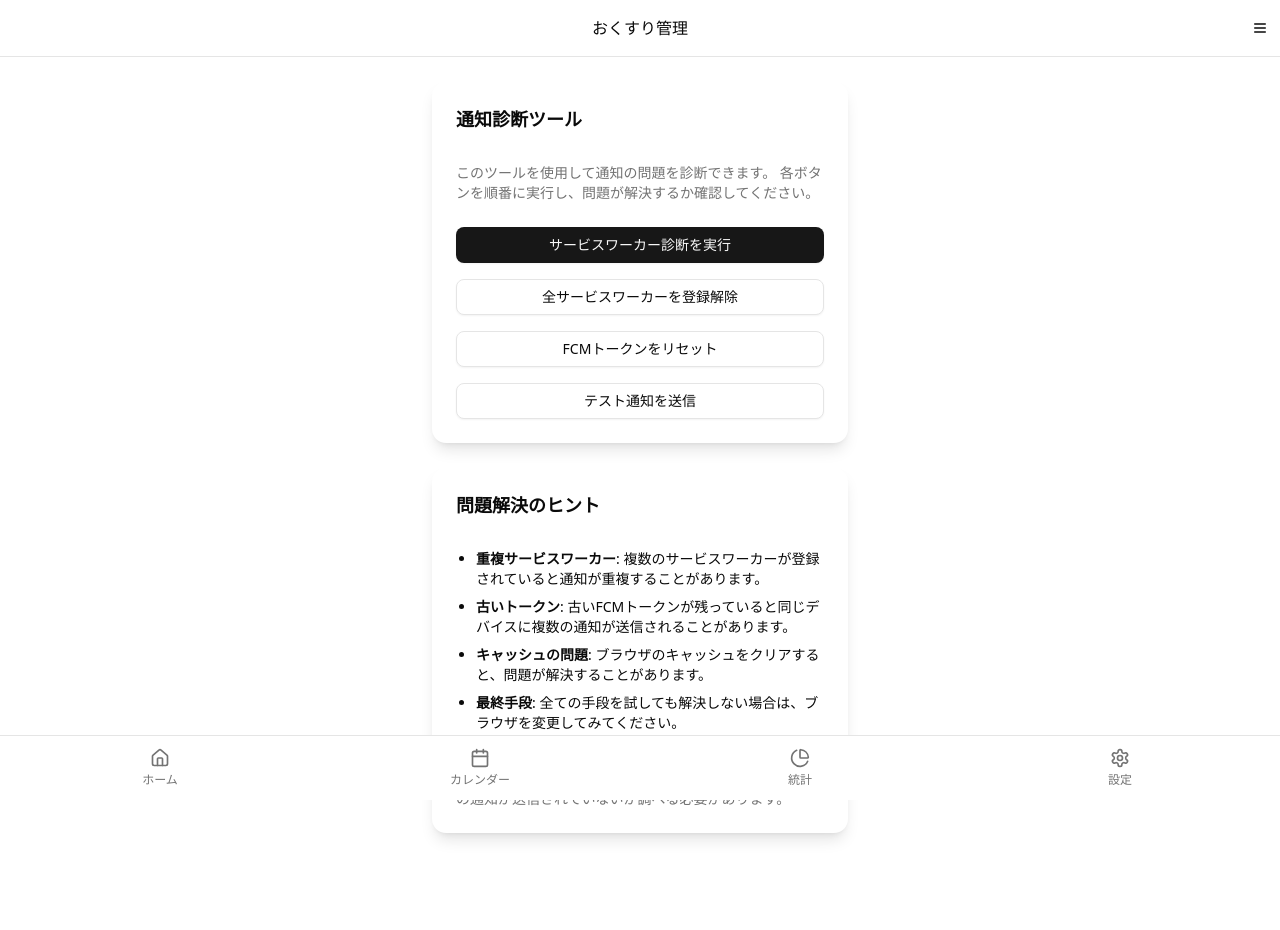
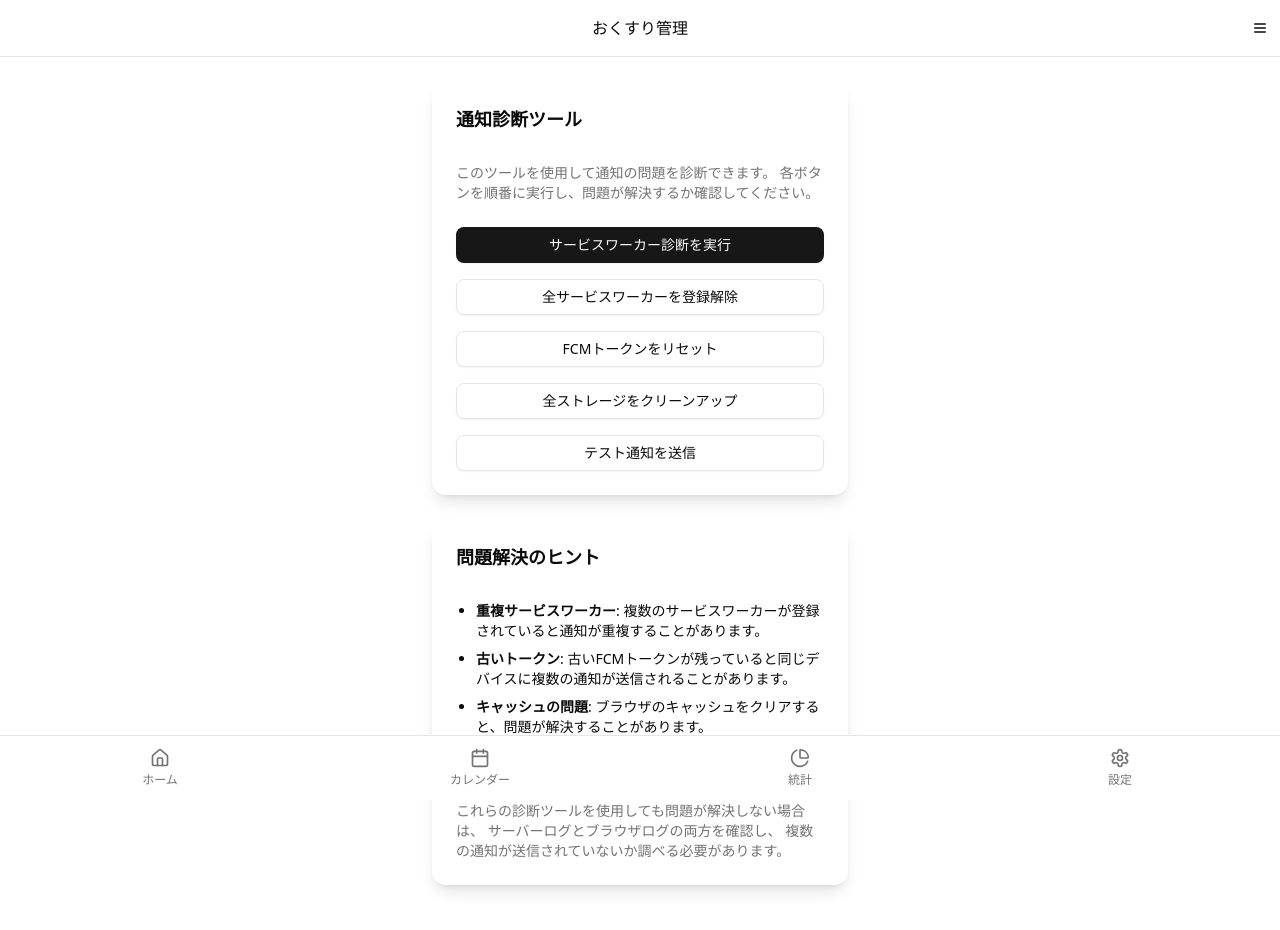
Before and after one commit to wato787/okusuri-frontend, a Next.js app: page /diagnose in a window 1280 px wide. Shown: the top 930 px of the page. Built offline with nearby package versions, Linux system fonts and the light colour scheme; no server answers.

Commit message:
feat: Firebase Messagingの初期化とストレージクリーンアップ機能追加

```diff
--- a/src/app/diagnose/page.tsx
+++ b/src/app/diagnose/page.tsx
@@ -2,7 +2,7 @@
 
 import { Button } from '@/components/ui/button';
 import { Card, CardContent, CardHeader, CardTitle } from '@/components/ui/card';
-import { messaging } from '@/lib/firebase';
+import { initializeMessaging, messaging } from '@/lib/firebase';
 import {
   debugServiceWorker,
   unregisterAllServiceWorkers,
@@ -12,19 +12,51 @@ import { useState } from 'react';
 import toast from 'react-hot-toast';
 
 export default function DiagnosePage() {
-  const [isLoading, setIsLoading] = useState(false);
-  const [diagnosticResults, setDiagnosticResults] = useState<string>('');
+  const [isLoading, setIsLoading] = useState<boolean>(false);
+  const [diagnosticResults, setDiagnosticResults] = useState<string | null>(
+    null
+  );
 
   const runDiagnostics = async () => {
     setIsLoading(true);
-    setDiagnosticResults('');
+    setDiagnosticResults(null);
 
     try {
       console.clear(); // コンソールをクリアして読みやすくする
+
+      // Firebase Messagingの初期化ステータスを確認
+      const currentMessaging = await initializeMessaging();
+      console.log(
+        'Firebase Messagingのステータス:',
+        currentMessaging ? '初期化完了' : '未初期化'
+      );
+
+      // サービスワーカーの診断
       await debugServiceWorker();
-      toast.success('診断が完了しました。ブラウザのコンソールを確認してください');
-      setDiagnosticResults('診断が完了しました。ブラウザのコンソールログを確認してください。');
-    } catch (error) {
+
+      // IndexedDBのデータベースを確認
+      try {
+        const databases = await window.indexedDB.databases();
+        console.log('IndexedDBデータベース一覧:', databases);
+      } catch (e) {
+        console.log('IndexedDBデータベース一覧の取得に失敗:', e);
+      }
+
+      // キャッシュの確認
+      try {
+        const caches = await window.caches.keys();
+        console.log('キャッシュ一覧:', caches);
+      } catch (e) {
+        console.log('キャッシュ一覧の取得に失敗:', e);
+      }
+
+      toast.success(
+        '診断が完了しました。ブラウザのコンソールを確認してください'
+      );
+      setDiagnosticResults(
+        '診断が完了しました。ブラウザのコンソールログを確認してください。'
+      );
+    } catch (error: any) {
       console.error('診断中にエラーが発生しました:', error);
       toast.error('診断中にエラーが発生しました');
       setDiagnosticResults(`エラー: ${error.message}`);
@@ -49,7 +81,7 @@ export default function DiagnosePage() {
           '一部のサービスワーカーの登録解除に失敗しました。コンソールを確認してください。'
         );
       }
-    } catch (error) {
+    } catch (error: any) {
       console.error('登録解除中にエラーが発生しました:', error);
       toast.error('登録解除中にエラーが発生しました');
       setDiagnosticResults(`エラー: ${error.message}`);
@@ -64,9 +96,7 @@ export default function DiagnosePage() {
       console.clear();
       const newToken = await resetFirebaseMessagingToken(messaging);
       if (newToken) {
-        toast.success(
-          'Firebase Messagingトークンのリセットに成功しました'
-        );
+        toast.success('Firebase Messagingトークンのリセットに成功しました');
         setDiagnosticResults(
           `Firebase Messagingトークンのリセットに成功しました。新しいトークン: ${newToken.substring(
             0,
@@ -79,9 +109,105 @@ export default function DiagnosePage() {
           'トークンのリセットに失敗しました。コンソールを確認してください。'
         );
       }
-    } catch (error) {
+    } catch (error: any) {
       console.error('トークンリセット中にエラーが発生しました:', error);
       toast.error('トークンリセット中にエラーが発生しました');
+      setDiagnosticResults(`エラー: ${error.message}`);
+    } finally {
+      setIsLoading(false);
+    }
+  };
+
+  const handleCleanupStorage = async () => {
+    setIsLoading(true);
+    try {
+      console.clear();
+      console.log('ブラウザのストレージをクリーンアップします...');
+
+      // IndexedDBのクリーンアップ
+      try {
+        const databases = await window.indexedDB.databases();
+        console.log('削除対象のIndexedDBデータベース:', databases);
+
+        for (const db of databases) {
+          if (
+            db.name &&
+            (db.name.includes('fcm') ||
+              db.name.includes('firebase') ||
+              db.name.includes('notification'))
+          ) {
+            console.log(`データベースを削除します: ${db.name}`);
+            await window.indexedDB.deleteDatabase(db.name);
+            console.log(`データベース ${db.name} を削除しました`);
+          }
+        }
+      } catch (e) {
+        console.error('IndexedDBのクリーンアップ中にエラー:', e);
+      }
+
+      // キャッシュのクリーンアップ
+      try {
+        const cacheKeys = await window.caches.keys();
+        console.log('削除対象のキャッシュ:', cacheKeys);
+
+        for (const key of cacheKeys) {
+          if (
+            key.includes('fcm') ||
+            key.includes('firebase') ||
+            key.includes('notification')
+          ) {
+            console.log(`キャッシュを削除します: ${key}`);
+            await window.caches.delete(key);
+            console.log(`キャッシュ ${key} を削除しました`);
+          }
+        }
+      } catch (e) {
+        console.error('キャッシュのクリーンアップ中にエラー:', e);
+      }
+
+      // ローカルストレージとセッションストレージのクリーンアップ
+      try {
+        for (let i = 0; i < localStorage.length; i++) {
+          const key = localStorage.key(i);
+          if (
+            key &&
+            (key.includes('fcm') ||
+              key.includes('firebase') ||
+              key.includes('notification'))
+          ) {
+            console.log(`ローカルストレージのアイテムを削除します: ${key}`);
+            localStorage.removeItem(key);
+          }
+        }
+
+        for (let i = 0; i < sessionStorage.length; i++) {
+          const key = sessionStorage.key(i);
+          if (
+            key &&
+            (key.includes('fcm') ||
+              key.includes('firebase') ||
+              key.includes('notification'))
+          ) {
+            console.log(`セッションストレージのアイテムを削除します: ${key}`);
+            sessionStorage.removeItem(key);
+          }
+        }
+      } catch (e) {
+        console.error('ストレージのクリーンアップ中にエラー:', e);
+      }
+
+      toast.success('ブラウザストレージのクリーンアップが完了しました');
+      setDiagnosticResults(
+        'ブラウザストレージのクリーンアップが完了しました。ページを再読み込みしてください。'
+      );
+
+      // 2秒後にページをリロード
+      setTimeout(() => {
+        window.location.reload();
+      }, 2000);
+    } catch (error: any) {
+      console.error('ストレージクリーンアップ中にエラーが発生しました:', error);
+      toast.error('ストレージクリーンアップ中にエラーが発生しました');
       setDiagnosticResults(`エラー: ${error.message}`);
     } finally {
       setIsLoading(false);
@@ -108,9 +234,7 @@ export default function DiagnosePage() {
 
       toast.success('テスト通知を送信しました');
     } else {
-      toast.error(
-        '通知の権限がありません。通知設定から許可してください。'
-      );
+      toast.error('通知の権限がありません。通知設定から許可してください。');
     }
   };
 
@@ -154,6 +278,15 @@ export default function DiagnosePage() {
               className='w-full'
             >
               FCMトークンをリセット
+            </Button>
+
+            <Button
+              variant='outline'
+              onClick={handleCleanupStorage}
+              disabled={isLoading}
+              className='w-full'
+            >
+              全ストレージをクリーンアップ
             </Button>
 
             <Button
```
